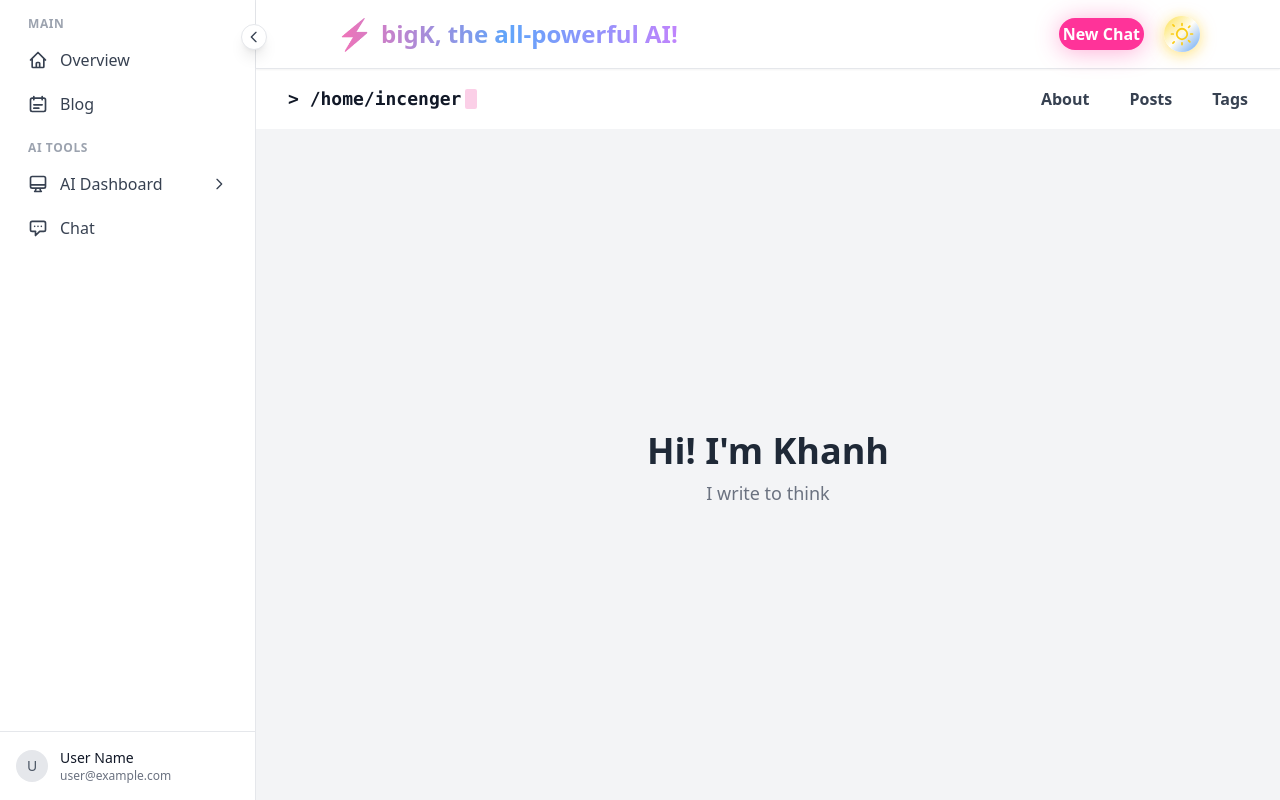
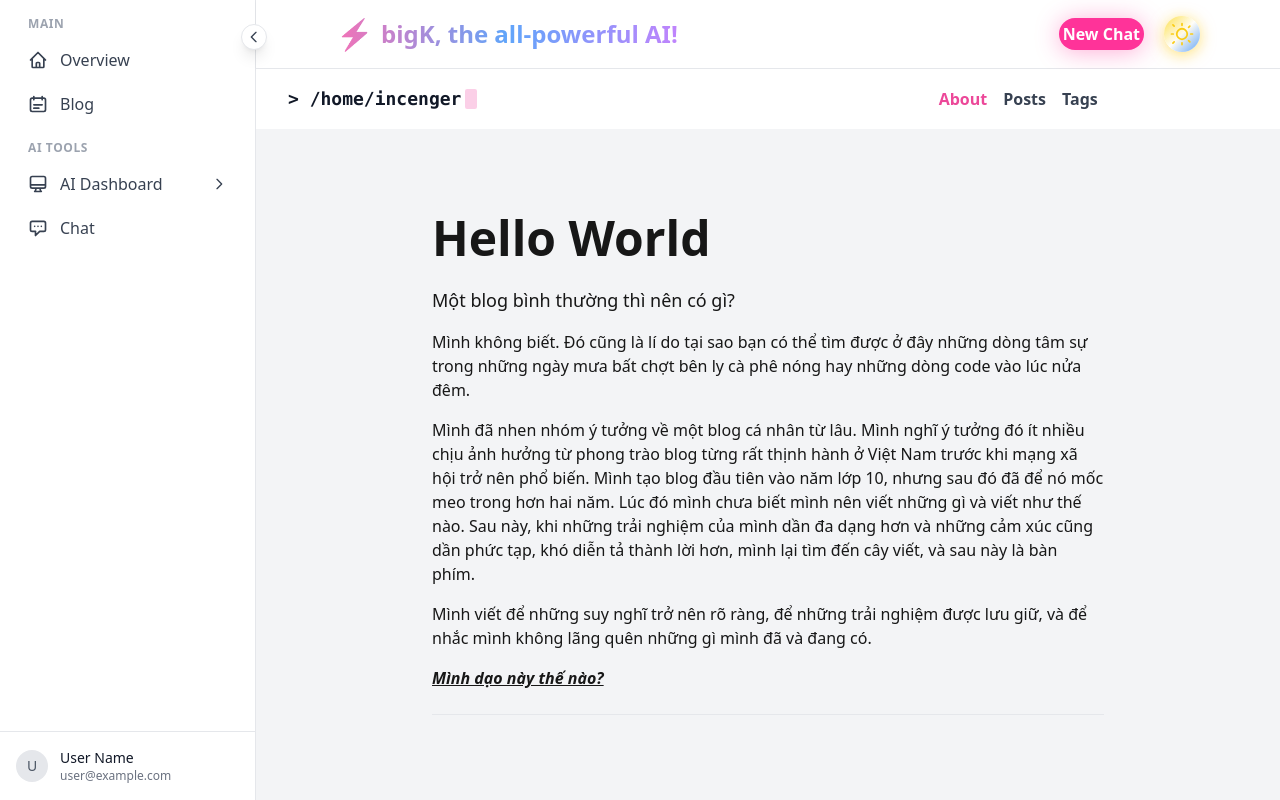
Before and after one commit to TrvKhanh/chatbot, a Next.js app: page / in a window 1280 px wide. Both pictures are taken after a click on the button "Blog". Built offline with nearby package versions, Linux system fonts and the light colour scheme.

Commit message:
update blog

```diff
--- a/package.json
+++ b/package.json
@@ -24,6 +24,7 @@
     "@uiw/react-markdown-preview": "^5.1.4",
     "@uiw/react-md-editor": "^4.0.6",
     "bcryptjs": "^3.0.2",
+    "easymde": "^2.20.0",
     "highlight.js": "^11.11.1",
     "jsonwebtoken": "^9.0.2",
     "katex": "^0.16.22",
@@ -36,7 +37,9 @@
     "react": "^18.3.1",
     "react-dom": "^18.3.1",
     "react-markdown": "^10.1.0",
+    "react-markdown-editor-lite": "^1.3.4",
     "react-quill": "^2.0.0",
+    "react-simplemde-editor": "^5.2.0",
     "react-tag-input": "^6.10.6",
     "rehype-katex": "^7.0.1",
     "remark-math": "^6.0.0",
--- a/src/app/components/BlogContent.tsx
+++ b/src/app/components/BlogContent.tsx
@@ -1,27 +1,18 @@
-import React, { useState } from 'react';
+import React from 'react';
 import AboutContent from './AboutContent';
+import PostList from './PostList';
 
-const BlogContent: React.FC = () => {
-  const [tab, setTab] = useState<'home' | 'about'>('home');
+interface BlogContentProps {
+  tab: 'about' | 'posts' | 'tags';
+}
 
+const BlogContent: React.FC<BlogContentProps> = ({ tab }) => {
   return (
     <div className="flex flex-col items-center justify-center h-full w-full">
-      {/* Header */}
-      <div className="w-full flex items-center justify-between py-4 px-4 md:px-8 bg-white dark:bg-[#181818] select-none">
-        <div className="font-mono text-lg font-bold text-gray-900 dark:text-gray-100 flex items-center">
-          &gt; /home/incenger
-          <span className="ml-1 w-3 h-5 bg-pink-300 animate-pulse rounded-sm inline-block align-middle"></span>
-        </div>
-        <div className="flex gap-10 text-base">
-          <button onClick={() => setTab('about')} className="text-gray-700 dark:text-gray-200 font-bold hover:text-pink-500 transition no-underline focus:outline-none">About</button>
-          <a href="#" className="text-gray-700 dark:text-gray-200 font-bold hover:text-pink-500 transition no-underline">Posts</a>
-          <a href="#" className="text-gray-700 dark:text-gray-200 font-bold hover:text-pink-500 transition no-underline">Tags</a>
-        </div>
-
-      </div>
-      {/* Main content */}
       {tab === 'about' ? (
         <AboutContent />
+      ) : tab === 'posts' ? (
+        <PostList />
       ) : (
         <div className="flex flex-col items-center justify-center flex-1 w-full">
           <div className="text-4xl font-extrabold text-center mb-2 text-gray-800 dark:text-gray-100 mt-10">
@@ -30,6 +21,9 @@ const BlogContent: React.FC = () => {
           <div className="text-gray-500 dark:text-gray-300 text-center mb-8 text-lg">
             I write to think
           </div>
+          <div className="text-gray-400 dark:text-gray-400 text-center text-base">
+            Welcome to my blog
+          </div>
         </div>
       )}
     </div>
--- /dev/null
+++ b/src/app/components/BlogHeader.tsx
@@ -0,0 +1,37 @@
+import React from 'react';
+
+interface BlogHeaderProps {
+  tab: 'about' | 'posts' | 'tags';
+  setTab: (tab: 'about' | 'posts' | 'tags') => void;
+}
+
+const BlogHeader: React.FC<BlogHeaderProps> = ({ tab, setTab }) => (
+  <div className="w-full flex items-center justify-between py-4 px-4 md:px-8 bg-white dark:bg-[#181818] select-none sticky top-30 z-20">
+    <div className="font-mono text-lg font-bold text-gray-900 dark:text-gray-100 flex items-center">
+      &gt; /home/incenger
+      <span className="ml-1 w-3 h-5 bg-pink-300 animate-pulse rounded-sm inline-block align-middle"></span>
+    </div>
+    <div className="absolute left-2/3 top-1/2 -translate-y-1/2 flex gap-4">
+      <button
+        onClick={() => setTab('about')}
+        className={`text-gray-700 dark:text-gray-200 font-bold hover:text-pink-500 transition no-underline focus:outline-none ${tab === 'about' ? 'text-pink-500' : ''}`}
+      >
+        About
+      </button>
+      <button
+        onClick={() => setTab('posts')}
+        className={`text-gray-700 dark:text-gray-200 font-bold hover:text-pink-500 transition no-underline focus:outline-none ${tab === 'posts' ? 'text-pink-500' : ''}`}
+      >
+        Posts
+      </button>
+      <button
+        onClick={() => setTab('tags')}
+        className={`text-gray-700 dark:text-gray-200 font-bold hover:text-pink-500 transition no-underline focus:outline-none ${tab === 'tags' ? 'text-pink-500' : ''}`}
+      >
+        Tags
+      </button>
+    </div>
+  </div>
+);
+
+export default BlogHeader;
--- /dev/null
+++ b/src/app/components/PostList.tsx
@@ -0,0 +1,91 @@
+import React, { useState } from 'react';
+import MdEditor from 'react-markdown-editor-lite';
+import ReactMarkdown from 'react-markdown';
+import 'react-markdown-editor-lite/lib/index.css';
+
+const PostList: React.FC = () => {
+  const [showEditor, setShowEditor] = useState(false);
+  const [markdown, setMarkdown] = useState('');
+  const [createdPosts, setCreatedPosts] = useState<{title: string, content: string, date: string}[]>([]);
+  const [showPreview, setShowPreview] = useState<{title: string, content: string, date: string} | null>(null);
+  const [title, setTitle] = useState('');
+
+  if (showEditor) {
+    return (
+      <div className="max-w-2xl mx-auto mt-8 px-4 w-full">
+        <div className="w-full">
+          <div className="flex items-center justify-between mb-6">
+            <h1 className="text-3xl font-extrabold">Tạo bài viết mới</h1>
+            <div className="flex gap-2">
+              <button onClick={() => setShowEditor(false)} className="px-4 py-2 bg-gray-200 text-gray-700 rounded-full font-semibold shadow hover:bg-gray-300 transition">Cancel</button>
+              <button onClick={() => {
+                const now = new Date().toLocaleString();
+                setCreatedPosts(prev => [...prev, { title, content: markdown, date: now }]);
+                setShowEditor(false);
+                setShowPreview({ title, content: markdown, date: now });
+                setTitle('');
+                setMarkdown('');
+              }} className="px-4 py-2 bg-blue-500 text-white rounded-full font-semibold shadow hover:bg-blue-600 transition">Savet</button>
+            </div>
+          </div>
+          <input type="text" value={title} onChange={e => setTitle(e.target.value)} placeholder="Tiêu đề" className="w-full mb-4 px-4 py-2 border border-gray-300 rounded focus:outline-none" />
+          <input type="text" placeholder="Gắn thẻ bài viết của bạn. Tối đa 5 thẻ. Ít nhất 1 thẻ!" className="w-full mb-4 px-4 py-2 border border-gray-300 rounded focus:outline-none" />
+          <MdEditor
+            value={markdown}
+            style={{ height: '500px' }}
+            renderHTML={text => <ReactMarkdown>{text}</ReactMarkdown>}
+            onChange={({ text }) => setMarkdown(text)}
+          />
+        </div>
+      </div>
+    );
+  }
+
+  if (showPreview) {
+    return (
+      <div className="max-w-2xl mx-auto mt-8 px-4 w-full">
+        <div className="w-full">
+          <div className="flex items-center justify-between mb-6">
+            <h1 className="text-3xl font-extrabold">{showPreview.title}</h1>
+            <button onClick={() => setShowPreview(null)} className="px-4 py-2 bg-gray-200 text-gray-700 rounded-full font-semibold shadow hover:bg-gray-300 transition">Quay lại danh sách</button>
+          </div>
+          <div className="text-sm text-gray-400 mb-4">{showPreview.date}</div>
+          <div className="prose dark:prose-invert max-w-none">
+            <ReactMarkdown>{showPreview.content}</ReactMarkdown>
+          </div>
+        </div>
+      </div>
+    );
+  }
+
+  return (
+    <div className="max-w-xl mx-auto mt-10 px-4 w-full">
+      <div className="w-full">
+        <div className="flex items-center justify-between mb-10">
+          <h1 className="text-4xl font-[Bahnschrift_SemiBold] text-center">Posts</h1>
+          <button className="ml-4 px-5 py-2 bg-pink-500 text-white rounded-full font-semibold shadow hover:bg-pink-600 transition flex items-center gap-2" onClick={() => setShowEditor(true)}>
+            <span className="text-xl font-bold">+</span> New Post
+          </button>
+        </div>
+        {createdPosts.length === 0 ? (
+          <div className="text-center text-gray-400 text-lg py-10">Chưa có bài viết</div>
+        ) : (
+          <ul>
+            {createdPosts.map((post, idx) => (
+              <li
+                key={post.title + idx}
+                className="flex items-center justify-between py-2 border-b border-dotted border-gray-300 cursor-pointer hover:bg-gray-50 dark:hover:bg-gray-800 transition"
+                onClick={() => setShowPreview(post)}
+              >
+                <span className="text-base text-gray-800 dark:text-gray-100">{post.title}</span>
+                <span className="text-base text-gray-400">{post.date}</span>
+              </li>
+            ))}
+          </ul>
+        )}
+      </div>
+    </div>
+  );
+};
+
+export default PostList;
--- /dev/null
+++ b/src/app/components/SimpleMDEClient.tsx
@@ -0,0 +1,5 @@
+"use client";
+import SimpleMDE from 'react-simplemde-editor';
+import 'easymde/dist/easymde.min.css';
+
+export default SimpleMDE;
--- a/src/app/page.tsx
+++ b/src/app/page.tsx
@@ -5,11 +5,13 @@ import Topbar from "./components/Topbar";
 import MainContent from "./components/MainContent";
 import ChatBox from "./components/ChatBox";
 import BlogContent from "./components/BlogContent";
+import BlogHeader from "./components/BlogHeader";
 
 export default function Home() {
   const [showChat, setShowChat] = useState(false);
   const [showBlog, setShowBlog] = useState(false);
   const [firstMessage, setFirstMessage] = useState<string | null>(null);
+  const [blogTab, setBlogTab] = useState<'about' | 'posts' | 'tags'>('about');
 
   const handleSendFirstMessage = (msg: string) => {
     setFirstMessage(msg);
@@ -35,9 +37,12 @@ export default function Home() {
       />
       <div className="flex-1 flex flex-col h-full">
         <Topbar />
-        <main className="flex-1 overflow-auto flex items-center justify-center">
+        <main className="flex-1 overflow-auto flex flex-col items-center justify-start">
           {showBlog ? (
-            <BlogContent />
+            <>
+              <BlogHeader tab={blogTab} setTab={setBlogTab} />
+              <BlogContent tab={blogTab} />
+            </>
           ) : !showChat ? (
             <MainContent onSendFirstMessage={handleSendFirstMessage} />
           ) : (
```
Also changed, not shown: 1 other file (tests, documents, lock files or other folders).
